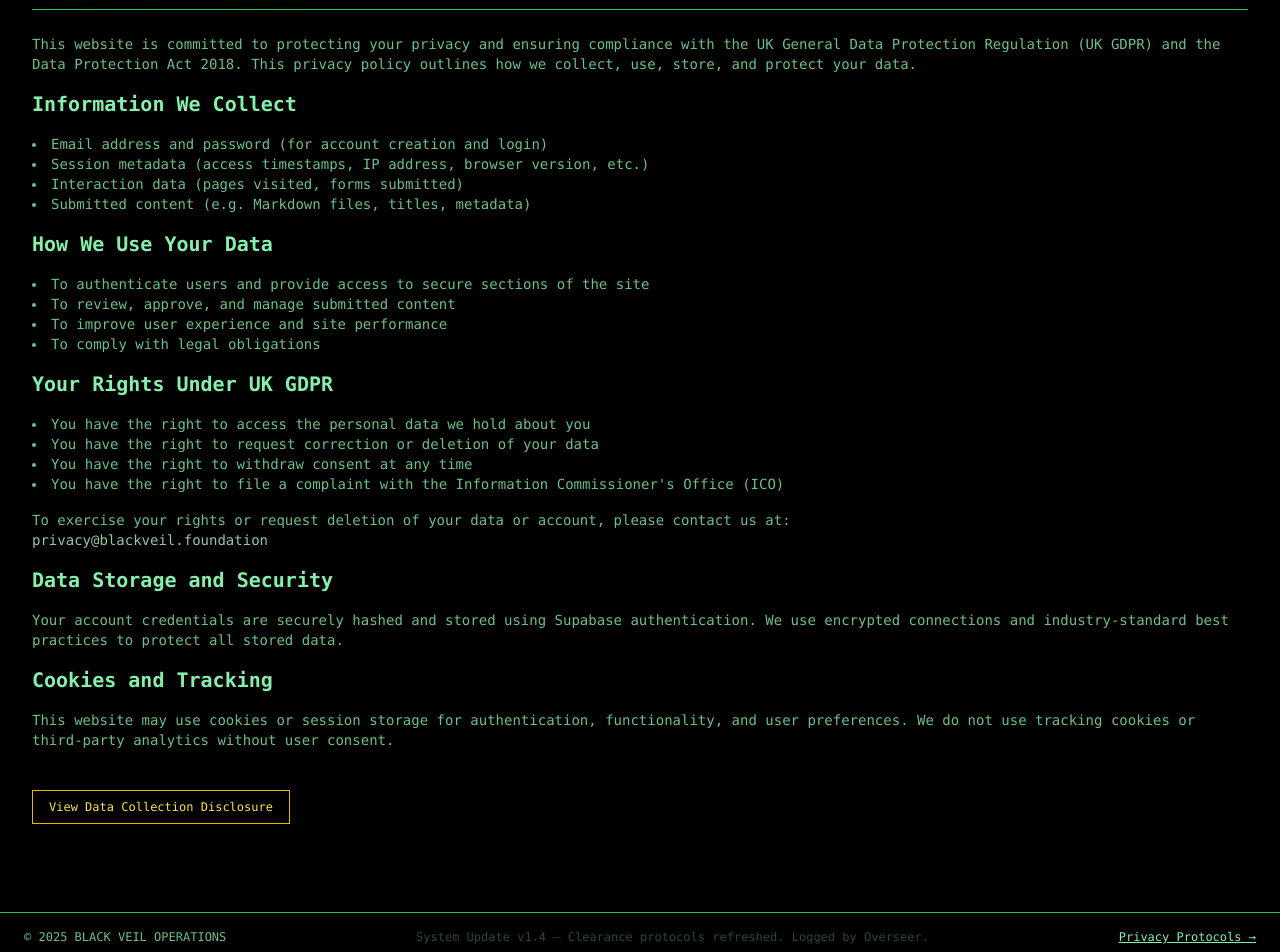
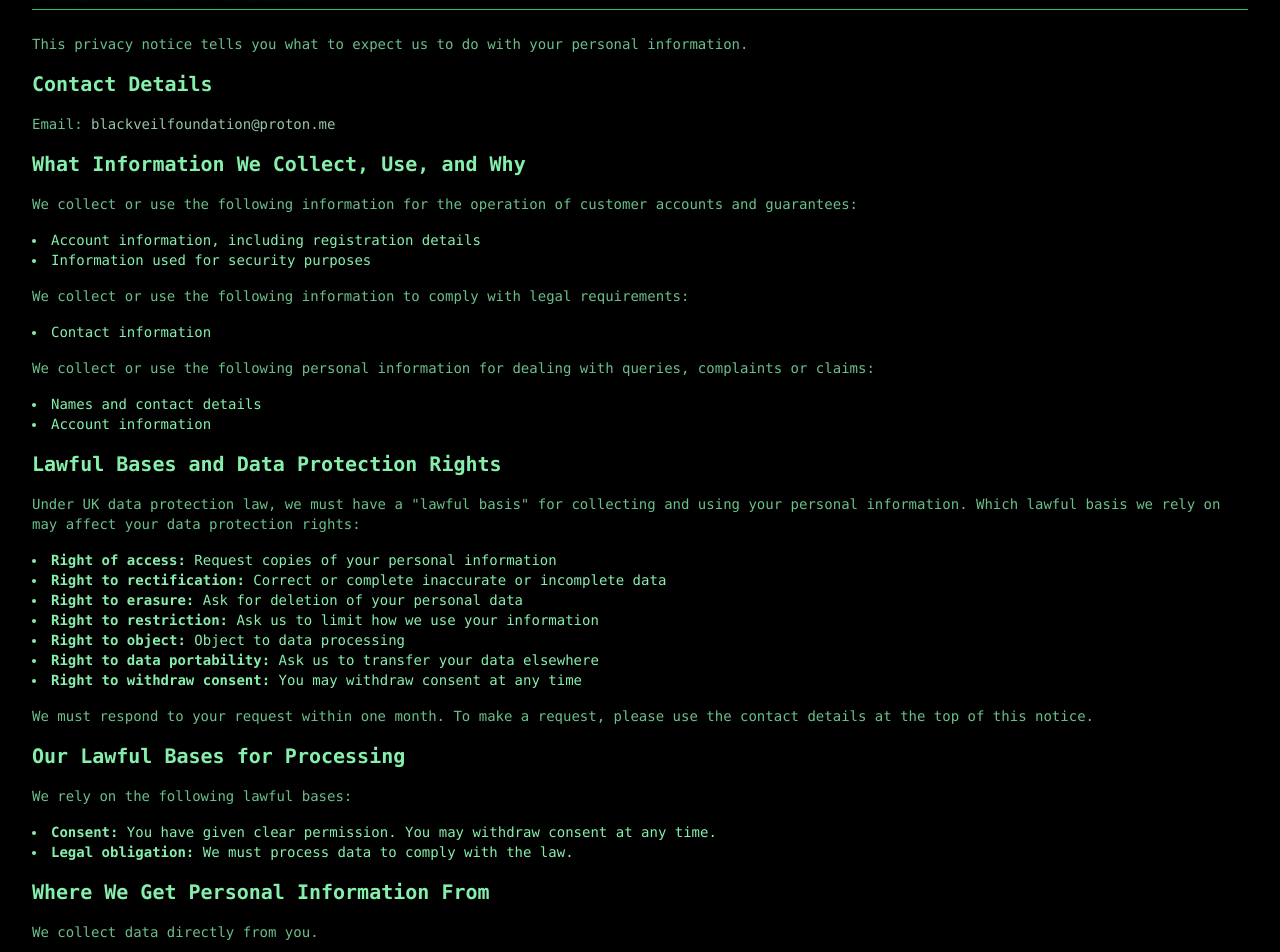
Before and after one commit to I-Am-Fox/BV-Foundation-Core, a Next.js app: page /privacy in a window 1280 px wide. Shown: the part 120-1072 px from the top of the page. Built offline with nearby package versions, Linux system fonts and the light colour scheme.

Commit message:
Update privacy notice with detailed information on data collection, usage, and user rights; enhance clarity and compliance with UK GDPR

```diff
--- a/pages/privacy.tsx
+++ b/pages/privacy.tsx
@@ -11,48 +11,88 @@ export default function PrivacyPage() {
 
             <div className="space-y-4">
                 <p className="text-sm opacity-80">
-                    This website is committed to protecting your privacy and ensuring compliance with the UK General Data Protection Regulation (UK GDPR) and the Data Protection Act 2018. This privacy policy outlines how we collect, use, store, and protect your data.
+                    This privacy notice tells you what to expect us to do with your personal information.
                 </p>
 
-                <h2 className="text-xl text-green-300 font-semibold mt-6 mb-2">Information We Collect</h2>
-                <ul className="text-sm opacity-80 list-disc list-inside">
-                    <li>Email address and password (for account creation and login)</li>
-                    <li>Session metadata (access timestamps, IP address, browser version, etc.)</li>
-                    <li>Interaction data (pages visited, forms submitted)</li>
-                    <li>Submitted content (e.g. Markdown files, titles, metadata)</li>
+                <h2 className="text-xl text-green-300 font-semibold mt-6 mb-2">Contact Details</h2>
+                <p className="text-sm opacity-80">
+                    Email: <span className="text-green-200">blackveilfoundation@proton.me</span>
+                </p>
+
+                <h2 className="text-xl text-green-300 font-semibold mt-6 mb-2">What Information We Collect, Use, and Why</h2>
+                <p className="text-sm opacity-80">
+                    We collect or use the following information for the operation of customer accounts and guarantees:
+                </p>
+                <ul className="text-sm list-disc list-inside">
+                    <li>Account information, including registration details</li>
+                    <li>Information used for security purposes</li>
+                </ul>
+                <p className="text-sm opacity-80">
+                    We collect or use the following information to comply with legal requirements:
+                </p>
+                <ul className="text-sm list-disc list-inside">
+                    <li>Contact information</li>
+                </ul>
+                <p className="text-sm opacity-80">
+                    We collect or use the following personal information for dealing with queries, complaints or claims:
+                </p>
+                <ul className="text-sm list-disc list-inside">
+                    <li>Names and contact details</li>
+                    <li>Account information</li>
                 </ul>
 
-                <h2 className="text-xl text-green-300 font-semibold mt-6 mb-2">How We Use Your Data</h2>
-                <ul className="text-sm opacity-80 list-disc list-inside">
-                    <li>To authenticate users and provide access to secure sections of the site</li>
-                    <li>To review, approve, and manage submitted content</li>
-                    <li>To improve user experience and site performance</li>
-                    <li>To comply with legal obligations</li>
+                <h2 className="text-xl text-green-300 font-semibold mt-6 mb-2">Lawful Bases and Data Protection Rights</h2>
+                <p className="text-sm opacity-80">
+                    Under UK data protection law, we must have a "lawful basis" for collecting and using your personal information. Which lawful basis we rely on may affect your data protection rights:
+                </p>
+                <ul className="text-sm list-disc list-inside">
+                    <li><strong>Right of access:</strong> Request copies of your personal information</li>
+                    <li><strong>Right to rectification:</strong> Correct or complete inaccurate or incomplete data</li>
+                    <li><strong>Right to erasure:</strong> Ask for deletion of your personal data</li>
+                    <li><strong>Right to restriction:</strong> Ask us to limit how we use your information</li>
+                    <li><strong>Right to object:</strong> Object to data processing</li>
+                    <li><strong>Right to data portability:</strong> Ask us to transfer your data elsewhere</li>
+                    <li><strong>Right to withdraw consent:</strong> You may withdraw consent at any time</li>
+                </ul>
+                <p className="text-sm opacity-80">
+                    We must respond to your request within one month. To make a request, please use the contact details at the top of this notice.
+                </p>
+
+                <h2 className="text-xl text-green-300 font-semibold mt-6 mb-2">Our Lawful Bases for Processing</h2>
+                <p className="text-sm opacity-80">We rely on the following lawful bases:</p>
+                <ul className="text-sm list-disc list-inside">
+                    <li><strong>Consent:</strong> You have given clear permission. You may withdraw consent at any time.</li>
+                    <li><strong>Legal obligation:</strong> We must process data to comply with the law.</li>
                 </ul>
 
-                <h2 className="text-xl text-green-300 font-semibold mt-6 mb-2">Your Rights Under UK GDPR</h2>
-                <ul className="text-sm opacity-80 list-disc list-inside">
-                    <li>You have the right to access the personal data we hold about you</li>
-                    <li>You have the right to request correction or deletion of your data</li>
-                    <li>You have the right to withdraw consent at any time</li>
-                    <li>You have the right to file a complaint with the Information Commissioner's Office (ICO)</li>
+                <h2 className="text-xl text-green-300 font-semibold mt-6 mb-2">Where We Get Personal Information From</h2>
+                <p className="text-sm opacity-80">We collect data directly from you.</p>
+
+                <h2 className="text-xl text-green-300 font-semibold mt-6 mb-2">How Long We Keep Information</h2>
+                <p className="text-sm opacity-80">We retain data only as long as necessary. Please contact us for more detail about specific retention timelines.</p>
+
+                <h2 className="text-xl text-green-300 font-semibold mt-6 mb-2">Who We Share Information With</h2>
+                <ul className="text-sm list-disc list-inside">
+                    <li><strong>Netlify:</strong> Hosting platform for domain and site content</li>
+                    <li><strong>Supabase:</strong> Authentication, database, and submission system services</li>
                 </ul>
 
+                <h2 className="text-xl text-green-300 font-semibold mt-6 mb-2">How to Complain</h2>
                 <p className="text-sm opacity-80">
-                    To exercise your rights or request deletion of your data or account, please contact us at:
-                    <br />
-                    <span className="text-green-200">privacy@blackveil.foundation</span>
+                    If you have concerns about how your data is used, contact us using the email above. If you're unsatisfied with our response, you can file a complaint with the Information Commissioner's Office (ICO):
+                </p>
+                <p className="text-sm opacity-80">
+                    Information Commissioner's Office<br />
+                    Wycliffe House<br />
+                    Water Lane<br />
+                    Wilmslow<br />
+                    Cheshire SK9 5AF<br />
+                    Helpline: 0303 123 1113<br />
+                    Website: <a href="https://www.ico.org.uk/make-a-complaint" className="underline">www.ico.org.uk/make-a-complaint</a>
                 </p>
 
-                <h2 className="text-xl text-green-300 font-semibold mt-6 mb-2">Data Storage and Security</h2>
-                <p className="text-sm opacity-80">
-                    Your account credentials are securely hashed and stored using Supabase authentication. We use encrypted connections and industry-standard best practices to protect all stored data.
-                </p>
-
-                <h2 className="text-xl text-green-300 font-semibold mt-6 mb-2">Cookies and Tracking</h2>
-                <p className="text-sm opacity-80">
-                    This website may use cookies or session storage for authentication, functionality, and user preferences. We do not use tracking cookies or third-party analytics without user consent.
-                </p>
+                <h2 className="text-sm mt-6">Last updated</h2>
+                <p className="text-sm opacity-80">April 2024</p>
             </div>
 
             <div className="mt-10">
```
